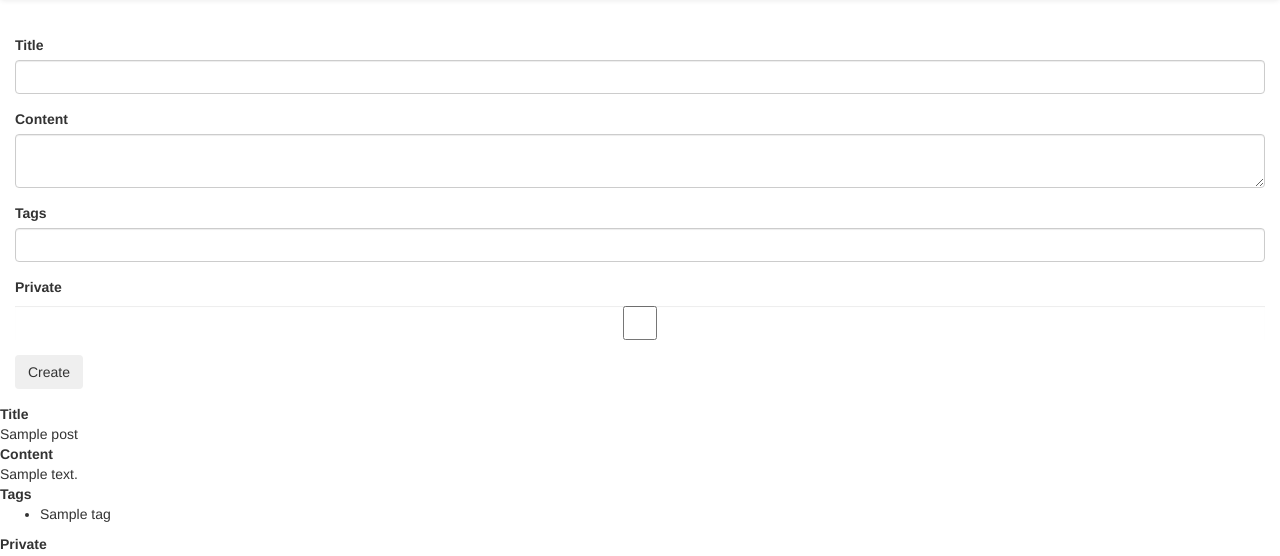
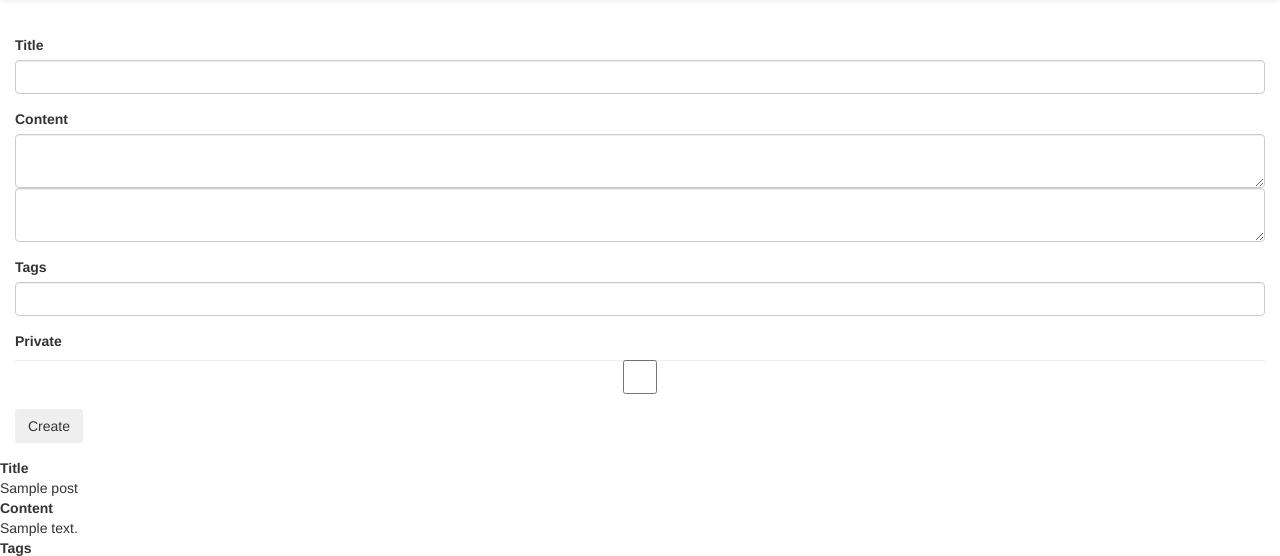
Before and after one commit to rrees/micro-blog-stream, a Flask app: template templates/index.html in a window 1280 px wide. Shown: the part 52-608 px from the top of the page. Run offline with Flask 2, Linux system fonts and the light colour scheme; the template is opened without the code that fills it: most values are stand-ins (such as "Sample title", 1, 10 or a date in 2020); form fields are guessed from the names that the template uses; some libraries are stand-ins or nearby versions.

Commit message:
Switches to using WTForms for creating the field markup

```diff
--- a/templates/forms/post.html
+++ b/templates/forms/post.html
@@ -9,18 +9,18 @@
 
 		<div class="form-group">
 			<label for="title">Title</label>
-			<input id="title" class="form-control" name="title" type="text"
-				{% if form and form.title.data %}value="{{form.title.data}}"{% endif %}>
+			{{ form.title(class="form-control")}}
 		</div>
 
 		<div class="form-group">
 			<label for="content">Content</label>
+			{{form.content(class="form-control", required="")}}
 			<textarea id="content" class="form-control" name="content" required></textarea>
 		</div>
 
 		<div class="form-group">
 			<label for="tags">Tags</label>
-			<input id="tags" class="form-control" name="tags" type="text" required>
+			{{form.tags(class="form-control")}}
 		</div>
 
 		<div class="form-group">
```
